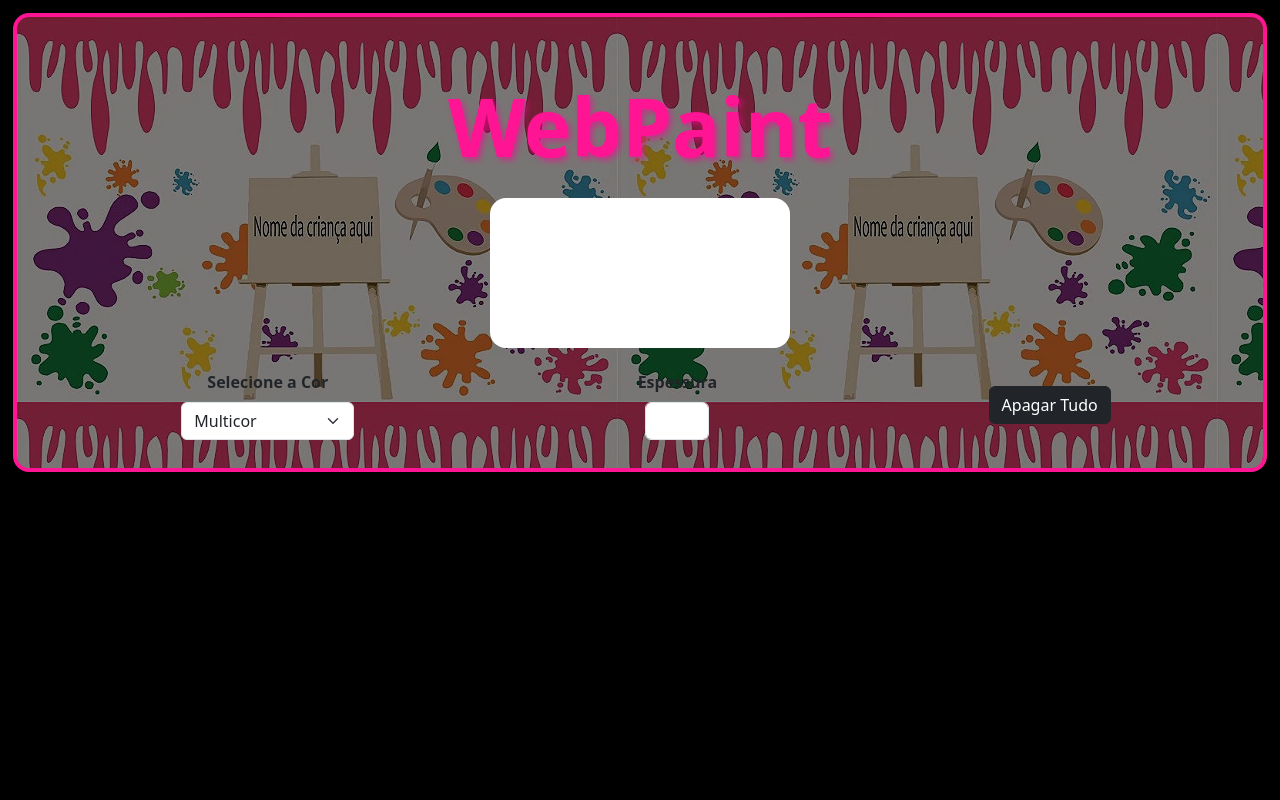
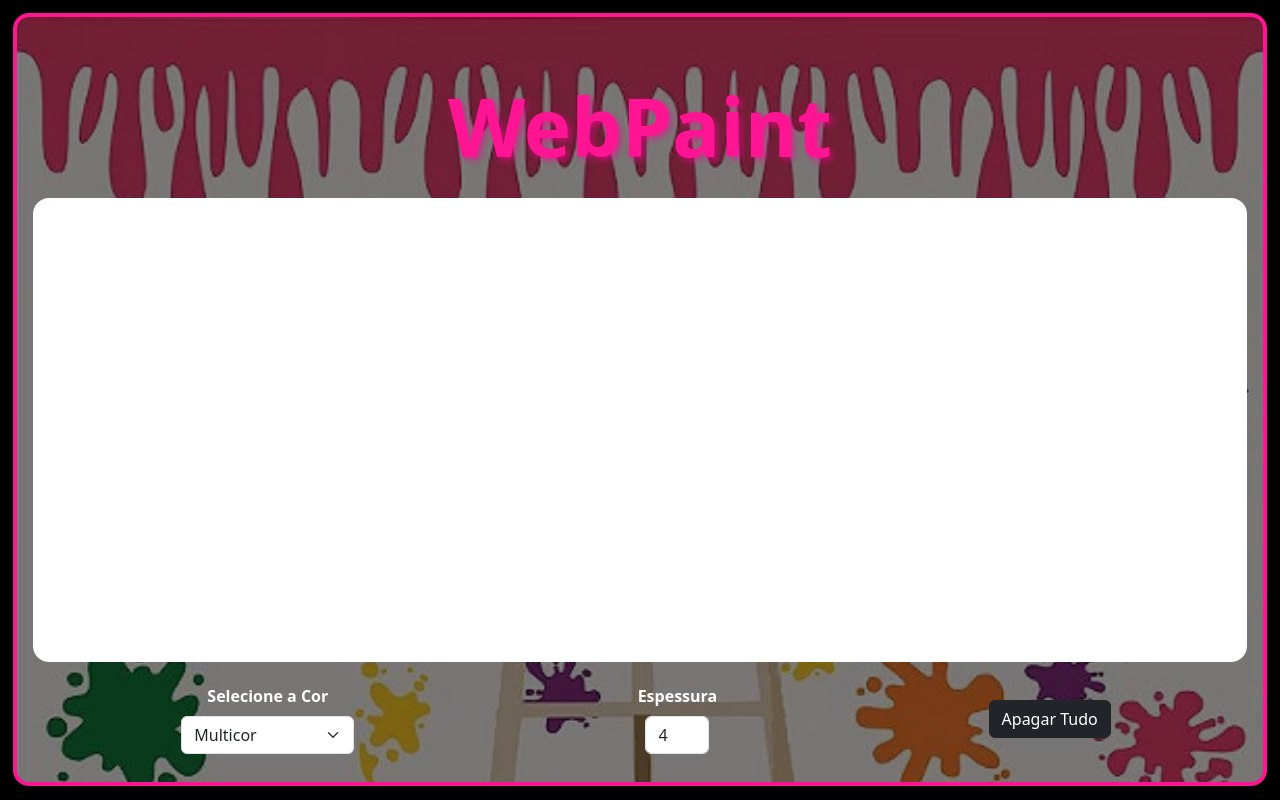
Before and after one commit to Tomakiston/WebPaint, a plain HTML site: page index.html in a window 1280 px wide. Both pictures are taken after a click on the button "Apagar Tudo". Drawn offline with nearby package versions, Linux system fonts and the light colour scheme.

Commit message:
Versão Final

```diff
--- a/canvas.js
+++ b/canvas.js
@@ -0,0 +1,90 @@
+const canvas = document.querySelector("canvas");
+
+start();
+function start() {
+    addEventListener("resize", resizeCanvas);
+
+    resizeCanvas();
+}
+
+function resizeCanvas() {
+    const viewport = getViewport();
+    const body = document.querySelector("body");
+    const container = document.querySelector(".canvas-container");
+    const bodyContentList = document.querySelectorAll(".canvas-body-content");
+
+    let availableWidth = viewport.width;
+    availableWidth -= getYMeasurements(body);
+    availableWidth -= getXMeasurements(container);
+    availableWidth -= getXMeasurements(canvas);
+    canvas.width = availableWidth - 10;
+
+    let availableHeight = viewport.height;
+    availableHeight -= getYMeasurements(body);
+    availableHeight -= getYPaddings(body);
+    availableHeight -= getYMeasurements(container);
+    availableHeight -= getYPaddings(container);
+    availableHeight -= getYMeasurements(canvas);
+    availableHeight -= getYPaddings(canvas);
+
+    for(let i = 0; i < bodyContentList.length; i++) {
+        const bodyContent = bodyContentList[i];
+        const cs = getComputedStyle(bodyContent);
+
+        availableHeight -= parseInt(cs.height);
+        availableHeight -= getYMeasurements(bodyContent);
+    }
+
+    canvas.height = availableHeight - 10;
+}
+
+function getXMeasurements(element) {
+    let xMeasurements = 0;
+    const computedStyle = getComputedStyle(element);
+
+    xMeasurements += parseInt(computedStyle.marginLeft);
+    xMeasurements += parseInt(computedStyle.marginRight);
+    xMeasurements += parseInt(computedStyle.borderLeftWidth);
+    xMeasurements += parseInt(computedStyle.borderRightWidth);
+    xMeasurements += parseInt(computedStyle.paddingLeft);
+    xMeasurements += parseInt(computedStyle.paddingRight);
+    return xMeasurements;
+}
+
+function getYMeasurements(element) {
+    let yMeasurements = 0;
+    const computedStyle = getComputedStyle(element);
+
+    yMeasurements += parseInt(computedStyle.marginTop);
+    yMeasurements += parseInt(computedStyle.marginBottom);
+    yMeasurements += parseInt(computedStyle.borderTopWidth);
+    yMeasurements += parseInt(computedStyle.borderBottomWidth);
+    return yMeasurements;
+}
+
+function getYPaddings(element) {
+    let yMeasurements = 0;
+    const computedStyle = getComputedStyle(element);
+
+    yMeasurements += parseInt(computedStyle.paddingTop);
+    yMeasurements += parseInt(computedStyle.paddingBottom);
+    return yMeasurements;
+}
+
+function getViewport() {
+    let vp = {};
+
+    if(typeof window.innerWidth != "undefined") {
+        vp.width = window.innerWidth;
+        vp.height = window.innerHeight;
+    }
+    else if(typeof document.documentElement != "undefined" && typeof document.documentElement.clientWidth != "undefined" && document.documentElement.clientWidth != 0) {
+        vp.width = document.documentElement.clientWidth;
+        vp.height = document.documentElement.clientHeight;
+    }
+    else {
+        vp.width = document.querySelector("body").clientWidth;
+        vp.height = document.querySelector("body").clientHeight;
+    }
+    return vp;
+}
--- a/paint.js
+++ b/paint.js
@@ -0,0 +1,106 @@
+const ctx = canvas.getContext("2d");
+const colorSelector = document.getElementById("colorOptions");
+const btnColor = document.getElementById("btnColor");
+const txtLine = document.getElementById("txtLine");
+
+let colorSelect;
+let hue;
+let paintColor;
+let drawLine;
+let pX, pY;
+let upX, upY;
+let eventMouse;
+
+start();
+function start() {
+    canvas.addEventListener("mousedown", newEventMouse);
+    canvas.addEventListener("mouseleave", newEventMouse);
+    canvas.addEventListener("mouseup", newEventMouse);
+    canvas.addEventListener("mousemove", drawMouse);
+    canvas.addEventListener("touchstart", touchStart);
+    canvas.addEventListener("touchmove", drawTouch);
+
+    colorSelector.addEventListener("change", changePaintColor);
+    colorSelect = colorSelector.value;
+
+    hue = 0;
+    drawLine = 4;
+    txtLine.value = drawLine;
+}
+
+function newEventMouse(e) {
+    eventMouse = e.type;
+}
+
+function touchStart(e) {
+    pX = e.touches[0].clientX - (canvas.offsetLeft + canvas.clientLeft);
+    pY = e.touches[0].clientY - (canvas.offsetTop + canvas.clientTop);
+}
+
+function drawMouse(e) {
+    upX = pX;
+    upY = pY;
+    pX = e.offsetX;
+    pY = e.offsetY;
+
+    if(eventMouse === "mousedown") {
+        paint();
+    }
+}
+
+function drawTouch(e) {
+    const offsetX = e.touches[0].clientX - (canvas.offsetLeft + canvas.clientLeft);
+    const offsetY = e.touches[0].clientY - (canvas.offsetTop + canvas.clientTop);
+
+    upX = pX;
+    upY = pY;
+    pX = offsetX;
+    pY = offsetY;
+
+    paint();
+}
+
+function paint() {
+    drawLine = txtLine.value;
+
+    ctx.beginPath();
+    ctx.lineWidth = drawLine;
+    ctx.strokeStyle = definePaintColor();
+    ctx.moveTo(upX, upY);
+    ctx.lineTo(pX, pY);
+    ctx.stroke();
+}
+
+function changePaintColor() {
+    colorSelect = colorSelector.value;
+
+    if(colorSelect === "color") {
+        btnColor.value = ctx.strokeStyle;
+        btnColor.style.display = "inline-block";
+    }
+    else {
+        btnColor.style.display = "none";
+    }
+}
+
+function definePaintColor() {
+    switch(colorSelect) {
+        case "rainbow":
+            paintColor = "hsl(" + hue + ", 100%, 50%)";
+            hue++;
+            if(hue >= 360) {
+                hue = 0;
+            }
+            break;
+        case "random":
+            paintColor = "#" + Math.floor(Math.random() * 0xffffff).toString(16).padEnd(6, "0");
+            break;
+        default:
+            paintColor = btnColor.value;
+    }
+    return paintColor;
+}
+
+function clearScreen() {
+    ctx.clearRect(0, 0, canvas.width, canvas.height);
+}
--- a/style.css
+++ b/style.css
@@ -6,6 +6,7 @@ body {
     padding: 0;
     font-weight: bolder;
     background-color: black;
+    color: white;
 }
 h1 {
     color: deeppink;
@@ -14,6 +15,8 @@ h1 {
 }
 .canvas-container {
     background-image: linear-gradient(rgba(0,0,0,0.5), rgba(0,0,0,0.5)), url("background.png");
+    background-repeat: no-repeat;
+    background-size: cover;
     margin: 1%;
     padding: 1%;
     text-align: center;
```
Also changed, not shown: index.html (+0 -1 lines).
